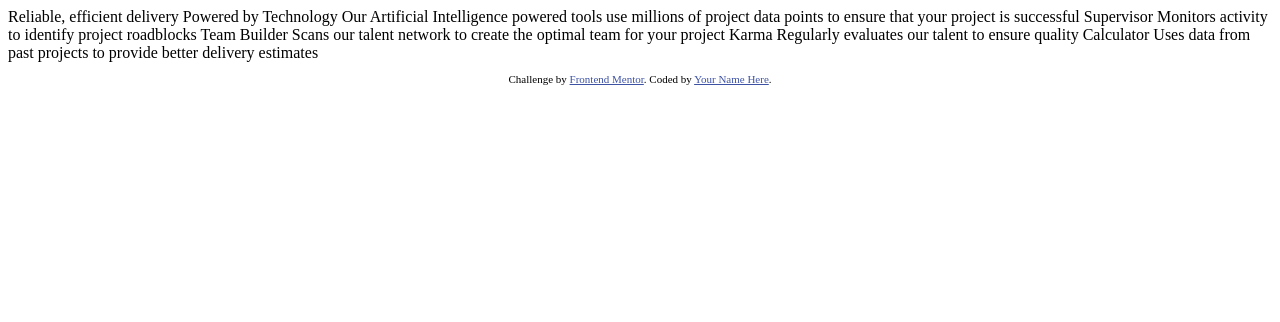
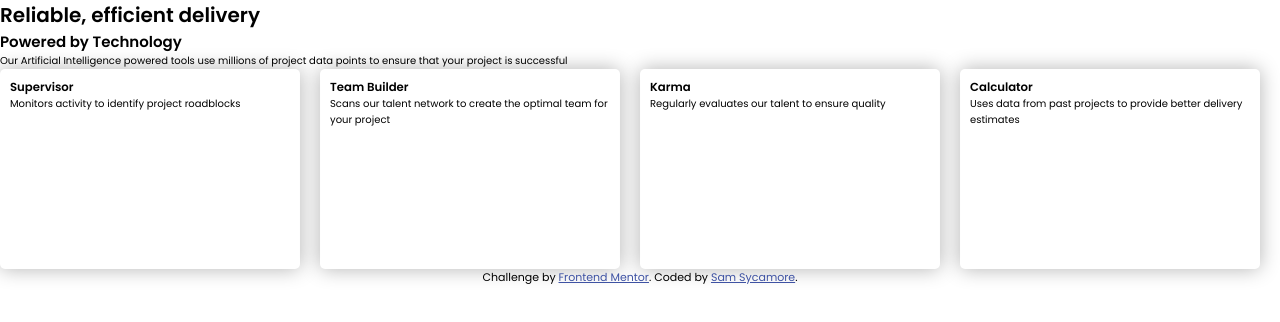
Before and after one commit to samuelsycamore/FEM-four-card-feature-section, a plain HTML site: page index.html in a window 1280 px wide. Drawn offline with Linux system fonts and the light colour scheme.

Commit message:
got sum boxes

```diff
--- a/index.html
+++ b/index.html
@@ -5,7 +5,7 @@
   <meta name="viewport" content="width=device-width, initial-scale=1.0"> <!-- displays site properly based on user's device -->
 
   <link rel="icon" type="image/png" sizes="32x32" href="./images/favicon-32x32.png">
-
+  <link rel="stylesheet" href="style.css">
   <title>Frontend Mentor | Four card feature section</title>
 
   <!-- Feel free to remove these styles or customise in your own stylesheet 👍 -->
@@ -15,30 +15,36 @@
   </style>
 </head>
 <body>
+<div class="container">
+  <header>
+  <h1>Reliable, efficient delivery</h1>
+  <h2>Powered by Technology</h2>
 
-  Reliable, efficient delivery
-  Powered by Technology
-
-  Our Artificial Intelligence powered tools use millions of project data points
-  to ensure that your project is successful
-
-  Supervisor
+  <p>Our Artificial Intelligence powered tools use millions of project data points
+  to ensure that your project is successful</p>
+</header>
+  <div class="card-container">
+  <section class="card cyan">
+  <h3>Supervisor</h3>
   Monitors activity to identify project roadblocks
-
-  Team Builder
+</section>
+<section class="card red">
+  <h3>Team Builder</h3>
   Scans our talent network to create the optimal team for your project
-
-  Karma
+</section>
+<section class="card orange">
+  <h3>Karma</h3>
   Regularly evaluates our talent to ensure quality
-
-  Calculator
+</section>
+<section class="card green">
+  <h3>Calculator</h3>
   Uses data from past projects to provide better delivery estimates
-
-
+</section>
+</div>
   <footer>
     <p class="attribution">
       Challenge by <a href="https://www.frontendmentor.io?ref=challenge" target="_blank">Frontend Mentor</a>.
-      Coded by <a href="#">Your Name Here</a>.
+      Coded by <a href="http://samuelsycamore.com" target="_blank">Sam Sycamore</a>.
     </p>
   </footer>
 </body>
--- /dev/null
+++ b/style.css
@@ -0,0 +1,28 @@
+@import url('https://fonts.googleapis.com/css2?family=Poppins:wght@200;400;600&display=swap');
+
+*{
+margin: 0;
+padding: 0;
+box-sizing: border-box;
+}
+
+body{
+  font-family: 'Poppins', sans-serif;
+  font-size: 62.5%;
+}
+
+.card{
+  width: 300px;
+  height: 200px;
+  padding: 10px;
+  border-radius: 5px;
+  box-shadow: 0px 0px 20px 0px rgba(0,0,0,0.30);
+  -webkit-box-shadow: 0px 0px 20px 0px rgba(0,0,0,0.30);
+  -moz-box-shadow: 0px 0px 20px 0px rgba(0,0,0,0.30);
+}
+
+.card-container{
+  display: flex;
+  flex-wrap: wrap;
+  grid-gap: 20px;
+}
```
